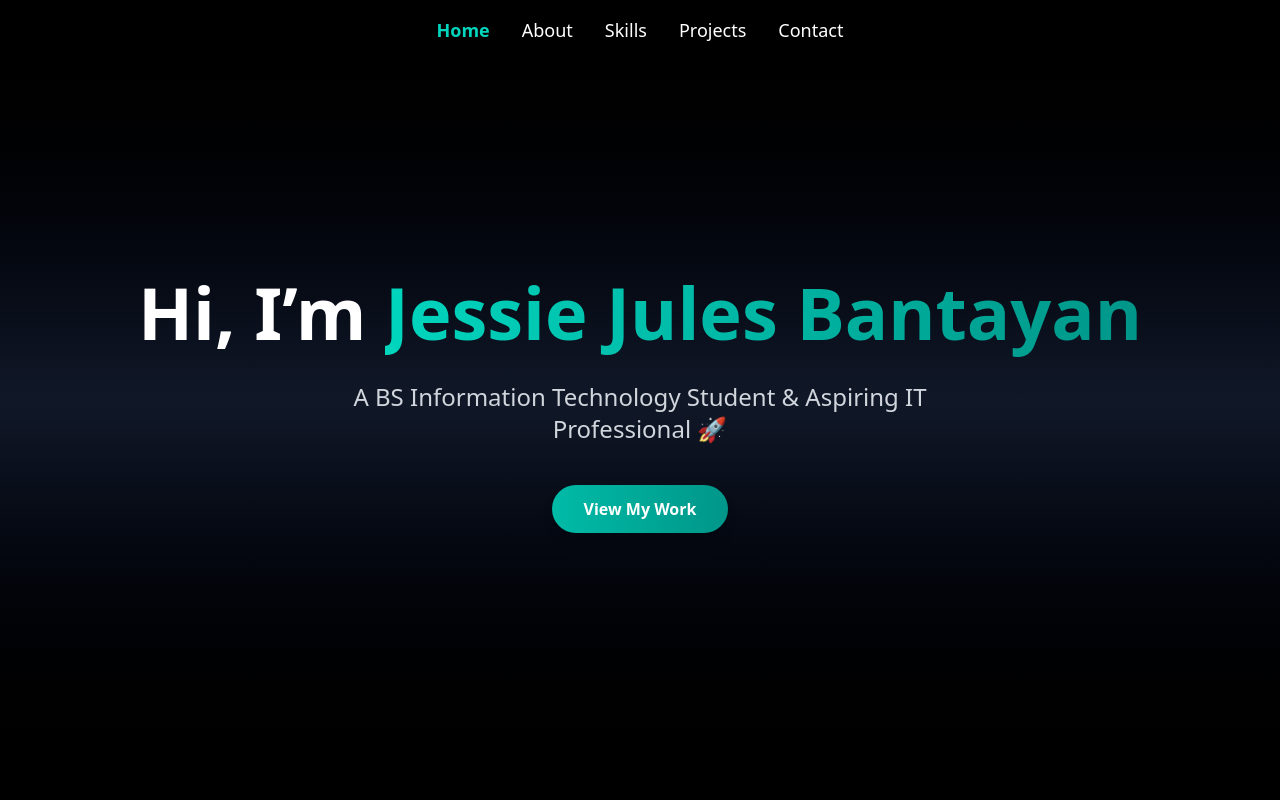
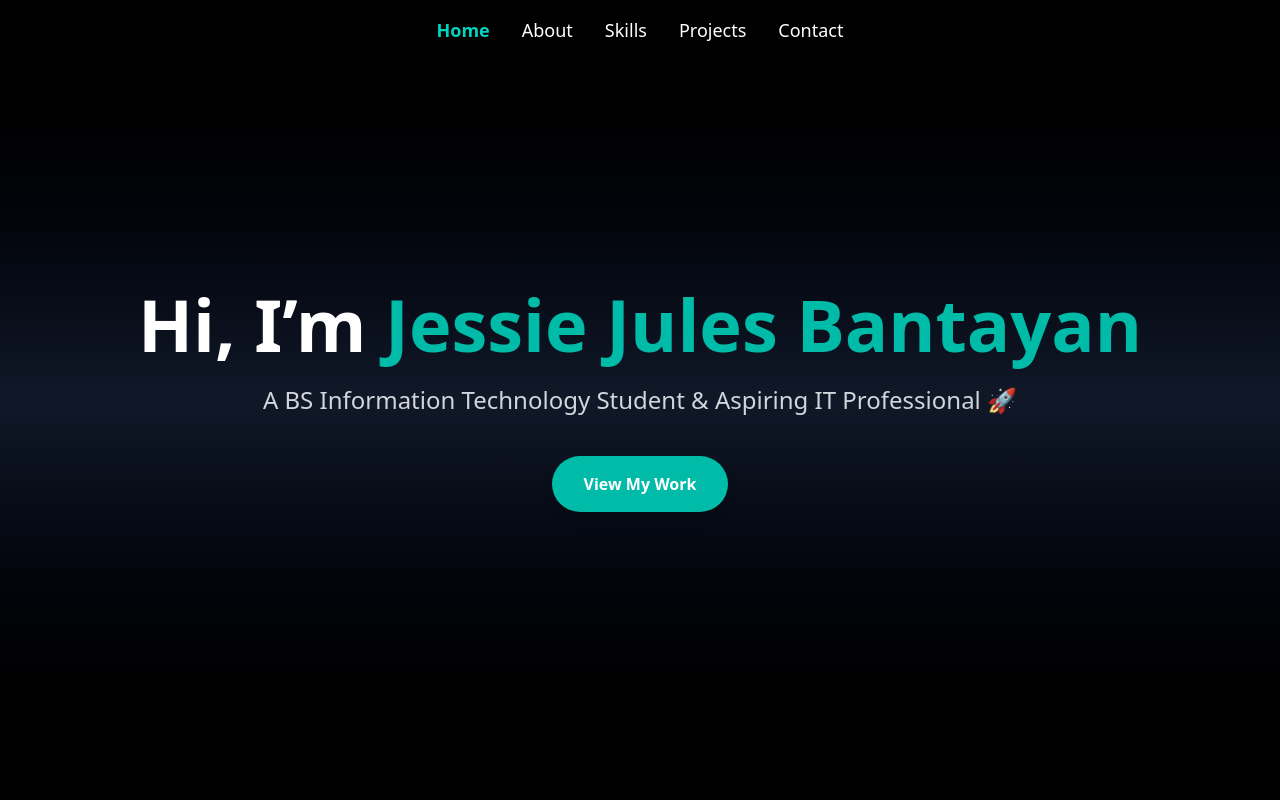
Before and after one commit to bansoyborgs/portfolio, a React (Vite) app: page / in a window 1280 px wide. Shown: the top 800 px of the page. Built offline with nearby package versions, Linux system fonts and the light colour scheme.

Commit message:
Update Hero.jsx

```diff
--- a/src/components/Hero.jsx
+++ b/src/components/Hero.jsx
@@ -1,40 +1,37 @@
-// src/components/Hero.jsx
 import { motion } from "framer-motion";
+import { sectionVariant, itemVariant } from "../motionConfig";
 
 export default function Hero() {
   return (
-    <section
+    <motion.section
       id="home"
-      className="h-screen flex flex-col justify-center items-center bg-gradient-to-b from-black via-gray-900 to-black text-white px-6"
+      className="h-screen flex flex-col justify-center items-center bg-gradient-to-b from-black via-gray-900 to-black text-white"
+      initial="hidden"
+      animate="show"
+      variants={sectionVariant}
     >
       <motion.h1
-        initial={{ opacity: 0, y: 40 }}
-        animate={{ opacity: 1, y: 0 }}
-        transition={{ duration: 1 }}
-        className="text-5xl md:text-7xl font-extrabold text-center leading-tight"
+        variants={itemVariant}
+        className="text-6xl md:text-7xl font-extrabold text-center"
       >
-        Hi, I’m{" "}
-        <span className="text-transparent bg-clip-text bg-gradient-to-r from-teal-400 to-teal-600">
-          Jessie Jules Bantayan
-        </span>
+        Hi, I’m <span className="text-teal-500">Jessie Jules Bantayan</span>
       </motion.h1>
 
       <motion.p
-        initial={{ opacity: 0 }}
-        animate={{ opacity: 1 }}
-        transition={{ delay: 0.5, duration: 1 }}
-        className="mt-6 text-lg md:text-2xl text-gray-300 text-center max-w-2xl"
+        variants={itemVariant}
+        className="mt-6 text-lg md:text-2xl text-gray-300"
       >
         A BS Information Technology Student & Aspiring IT Professional 🚀
       </motion.p>
 
       <motion.a
+        variants={itemVariant}
         href="#projects"
-        whileHover={{ scale: 1.1 }}
-        className="mt-10 px-8 py-3 bg-gradient-to-r from-teal-500 to-teal-600 hover:from-teal-600 hover:to-teal-700 text-white font-semibold rounded-full shadow-lg transition"
+        whileHover={{ scale: 1.08, y: -3 }}
+        className="mt-10 px-8 py-4 bg-teal-500 hover:bg-teal-600 text-white font-semibold rounded-full shadow-lg transition"
       >
         View My Work
       </motion.a>
-    </section>
+    </motion.section>
   );
 }
```
